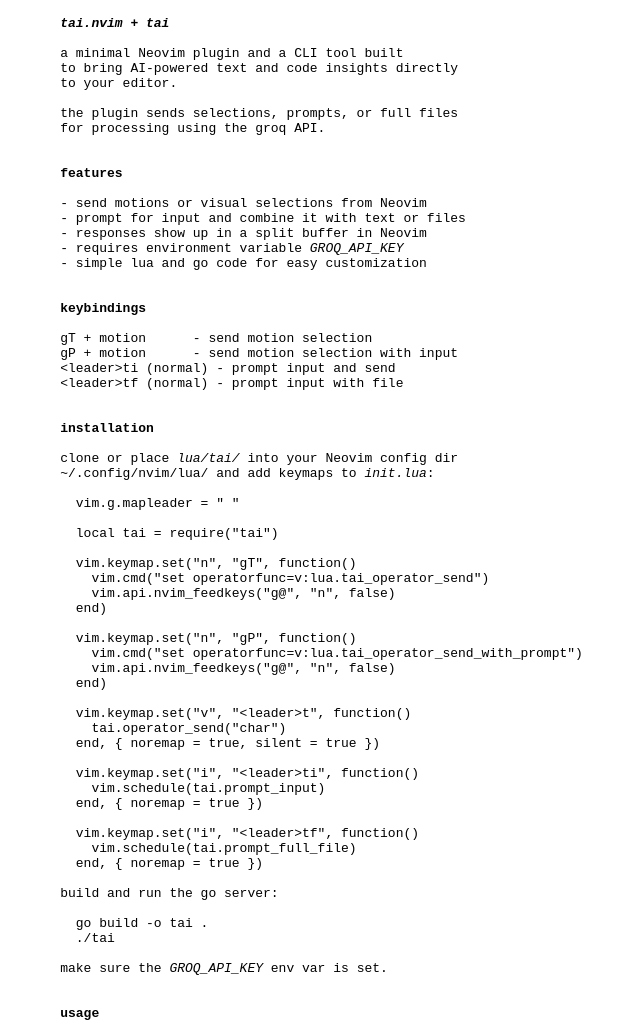
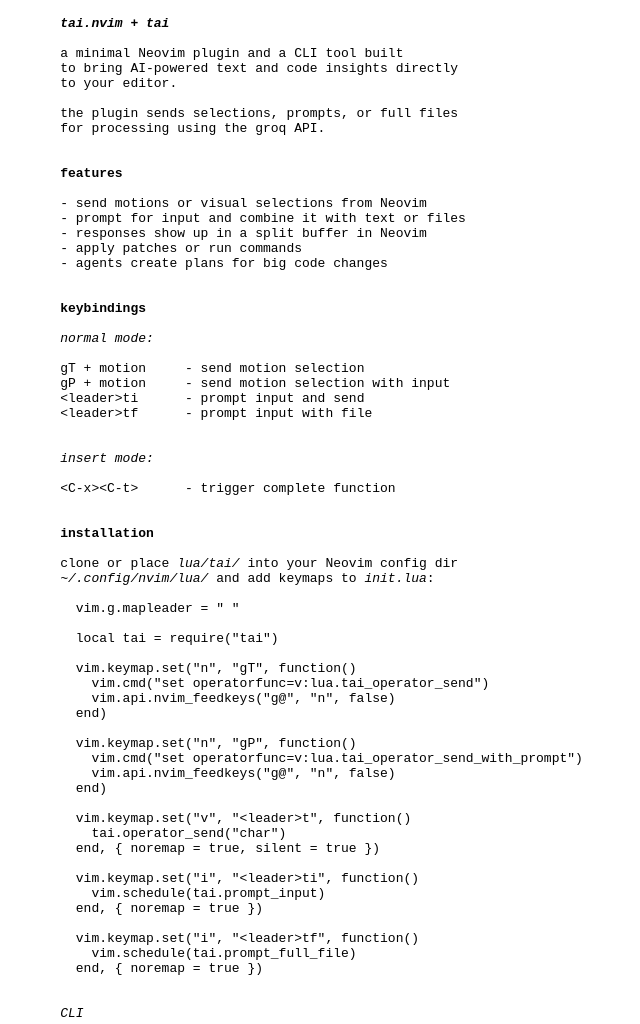
Before and after one commit to blmayer/tai, a plain HTML site: page www/index.html in a window 1280 px wide. Shown: the top 1024 px of the page, without its empty margins (377-1017 px from the left). Drawn offline with Linux system fonts and the light colour scheme.

Commit message:
nvim: added .tai file to indicate root
www:	improved installation and usage
readme:	same as above

```diff
--- a/www/index.html
+++ b/www/index.html
@@ -19,22 +19,29 @@ for processing using the groq API.
 - send motions or visual selections from Neovim
 - prompt for input and combine it with text or files
 - responses show up in a split buffer in Neovim
-- requires environment variable <i>GROQ_API_KEY</i>
-- simple lua and go code for easy customization
+- apply patches or run commands
+- agents create plans for big code changes
 
 
 <b>keybindings</b>
 
-gT + motion      - send motion selection
-gP + motion      - send motion selection with input
-&lt;leader&gt;ti (normal) - prompt input and send
-&lt;leader&gt;tf (normal) - prompt input with file
+<i>normal mode:</i>
+
+gT + motion	- send motion selection
+gP + motion	- send motion selection with input
+&lt;leader&gt;ti 	- prompt input and send
+&lt;leader&gt;tf 	- prompt input with file
+
+
+<i>insert mode:</i>
+
+&lt;C-x&gt;&lt;C-t&gt;	- trigger complete function
 
 
 <b>installation</b>
 
 clone or place <i>lua/tai/</i> into your Neovim config dir
-<code>~/.config/nvim/lua/</code> and add keymaps to <i>init.lua</i>:
+<i>~/.config/nvim/lua/</i> and add keymaps to <i>init.lua</i>:
 
   vim.g.mapleader = " "
 
@@ -62,18 +69,35 @@ clone or place <i>lua/tai/</i> into your Neovim config dir
     vim.schedule(tai.prompt_full_file)
   end, { noremap = true })
 
-build and run the go server:
+
+<i>CLI</i>
+
+build the go code:
 
   go build -o tai .
-  ./tai
 
-make sure the <i>GROQ_API_KEY</i> env var is set.
+move tai to a folder in your path.
 
 
 <b>usage</b>
 
-send text or prompts from Neovim using the
-keybindings above.
+make sure the <i>GROQ_API_KEY</i> env var is set.
+create a .tai file at the root or your project.
+editting any file in that project should start tai.
+then just use the keybindings above.
+
+note: the first time tai is open it will index all
+your project's files, so it may take some time to
+fully load.
+
+to use the CLI you just run tai in your shell, this
+will start the interactive mode that you can use to
+chat.
+
+tai is aware if is being used in a pipeline, so you
+can run it to improve your terminal workflow, e.g.
+
+  ls . | tai "rename to snake_case" | ...
 
 
 <i>screenshots</i>
```
Also changed, not shown: 2 other files.
